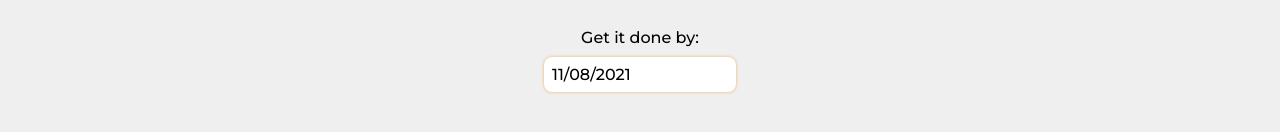
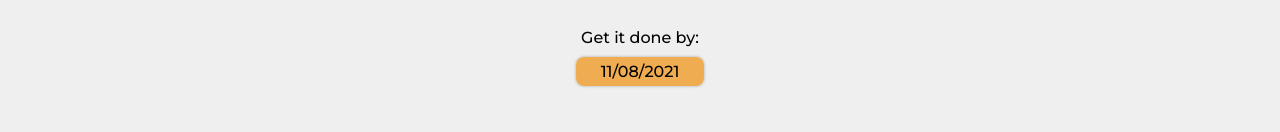
Before and after one commit to sanjibdey104/up-nxt, a React (Create React App) app: page / in a window 1280 px wide. Shown: the part 381-513 px from the top of the page. Built offline with nearby package versions, Linux system fonts and the light colour scheme; no server answers; the database is empty; sample sign-in values are in the browser's storage.

Commit message:
feat: custom date picker
replaced input with button using forward ref

```diff
--- a/src/components/AddTask.js
+++ b/src/components/AddTask.js
@@ -1,4 +1,4 @@
-import React, { useContext, useState } from "react";
+import React, { forwardRef, useContext, useState } from "react";
 import firebase from "firebase/app";
 import styled from "styled-components";
 import { AuthContext } from "../Auth";
@@ -47,13 +47,14 @@ const StyledTaskForm = styled.form`
   }
 
   .custom-date-picker {
-    width: 12rem;
-    padding: 0.5rem;
+    width: 8rem;
+    padding: 0.3rem;
     border: 0;
     border-radius: 0.5rem;
-    box-shadow: 0 0 3px var(--accent-color);
     font-weight: 500;
     font-size: 1rem;
+    background-color: var(--accent-color);
+    box-shadow: 0 0 3px rgba(0, 0, 0, 0.3);
   }
 
   .subtask-input-section {
@@ -121,6 +122,17 @@ const AddTask = () => {
     setTaskCompletionDate(currentDay);
   };
 
+  const ExampleCustomInput = forwardRef(({ value, onClick }, ref) => (
+    <button
+      type="button"
+      onClick={onClick}
+      ref={ref}
+      className="custom-date-picker"
+    >
+      {value}
+    </button>
+  ));
+
   return (
     <StyledTaskForm onSubmit={createNewtask}>
       <input
@@ -129,6 +141,7 @@ const AddTask = () => {
         value={taskInput}
         onChange={(e) => setTaskInput(e.target.value)}
         placeholder="enter a new task..."
+        required
       />
 
       <div className="date-picker">
@@ -138,7 +151,7 @@ const AddTask = () => {
           minDate={new Date()}
           selected={taskCompletionDate}
           onChange={(date) => setTaskCompletionDate(date)}
-          className="custom-date-picker"
+          customInput={<ExampleCustomInput />}
         />
       </div>
 
```
